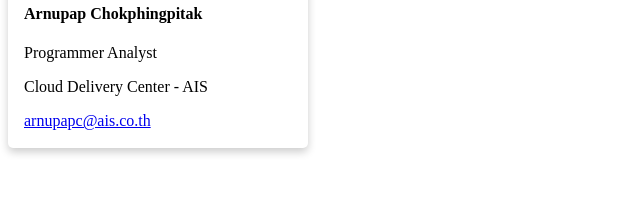
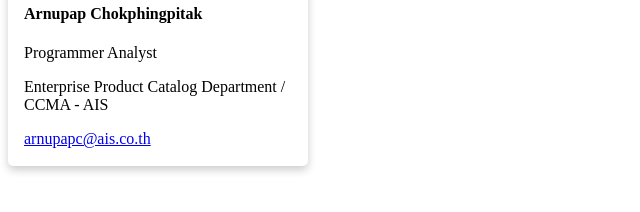
Before and after one commit to ArnupapC/ArnupapC.github.io, a plain HTML site: page index.html in a window 1280 px wide. Shown: the part 314-526 px from the top of the page, without its empty margins (0-640 px from the left). Drawn offline with Linux system fonts and the light colour scheme.

Commit message:
Update index.html

```diff
--- a/index.html
+++ b/index.html
@@ -32,7 +32,7 @@
   <div class="container">
     <h4><b>Arnupap Chokphingpitak</b></h4>
     <p>Programmer Analyst</p>
-    <p>Cloud Delivery Center - AIS</p>
+    <p>Enterprise Product Catalog Department / CCMA - AIS</p>
     <p><a href="mailto:arnupapc@ais.co.th">arnupapc@ais.co.th</a></p>
   </div>
 </div>
```
